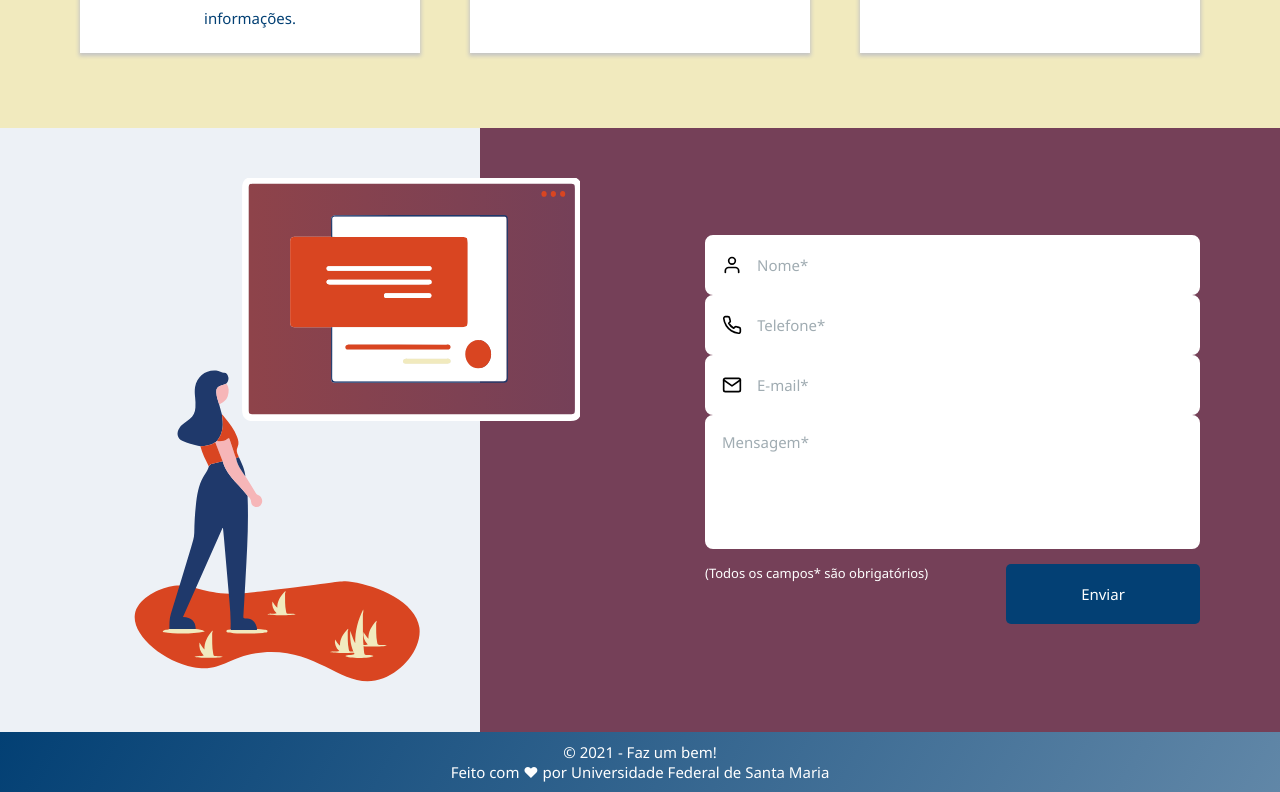
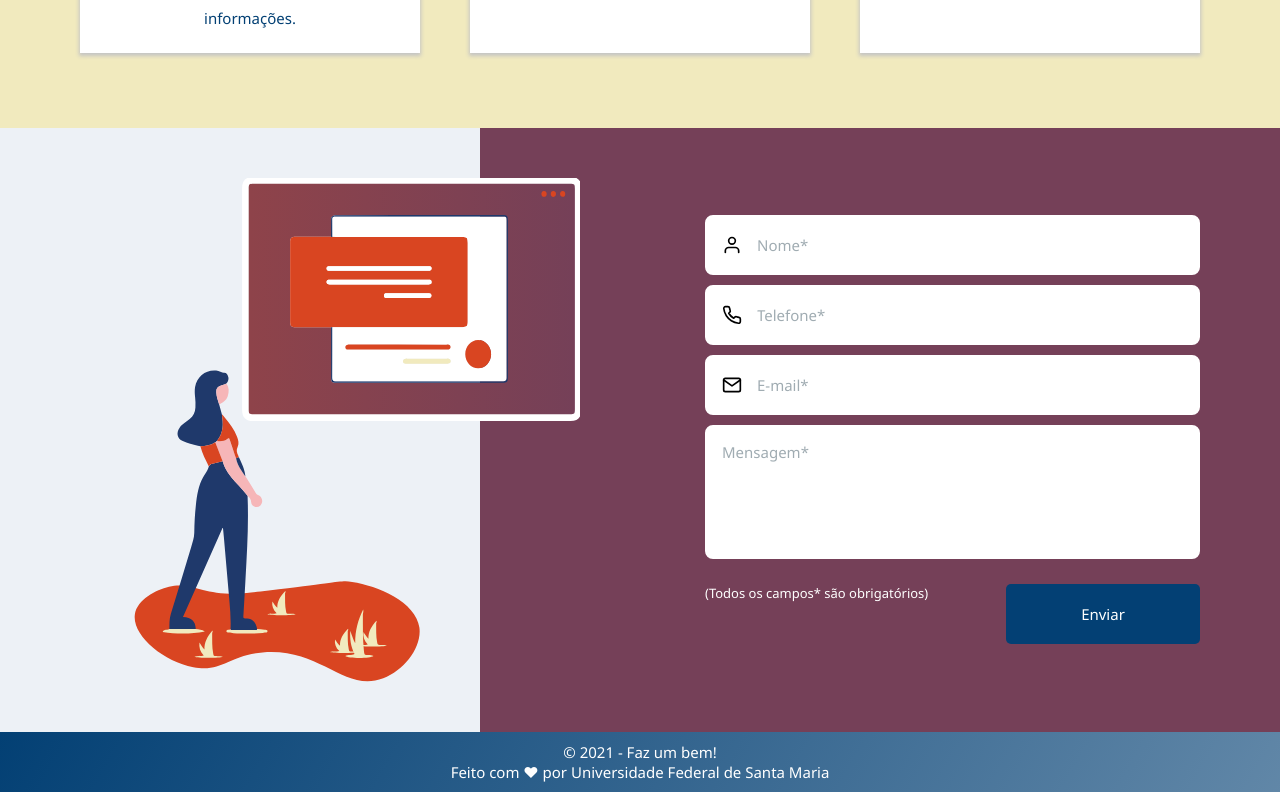
Before and after one commit to Faz-um-bem/frontend, a Next.js app: page / in a window 1280 px wide. Shown: the part 1818-2610 px from the top of the page. Built offline with nearby package versions, Linux system fonts and the light colour scheme.

Commit message:
Ajueste de espaçamento

```diff
--- a/src/pages/sign/in/styles.ts
+++ b/src/pages/sign/in/styles.ts
@@ -19,6 +19,9 @@ export const Content = styled.div`
 
   form {
     width: 40rem;
+    display: grid;
+    grid-template-columns: 1fr;
+    grid-gap: 1rem;
 
     h2 {
       font-size: 1rem;
@@ -47,5 +50,5 @@ export const Content = styled.div`
 `;
 
 export const SignInButton = styled(Button)`
-  margin-top: 1.5rem;
+  margin-top: 0.5rem;
 `;
--- a/src/pages/styles.ts
+++ b/src/pages/styles.ts
@@ -233,6 +233,9 @@ export const ContactContainer = styled.div`
 export const FormContainer = styled.form`
   width: 100%;
   padding-left: 225px;
+  display: grid;
+  grid-template-columns: 1fr;
+  grid-gap: 1rem;
 
   > div:last-child {
     display: grid;
```
